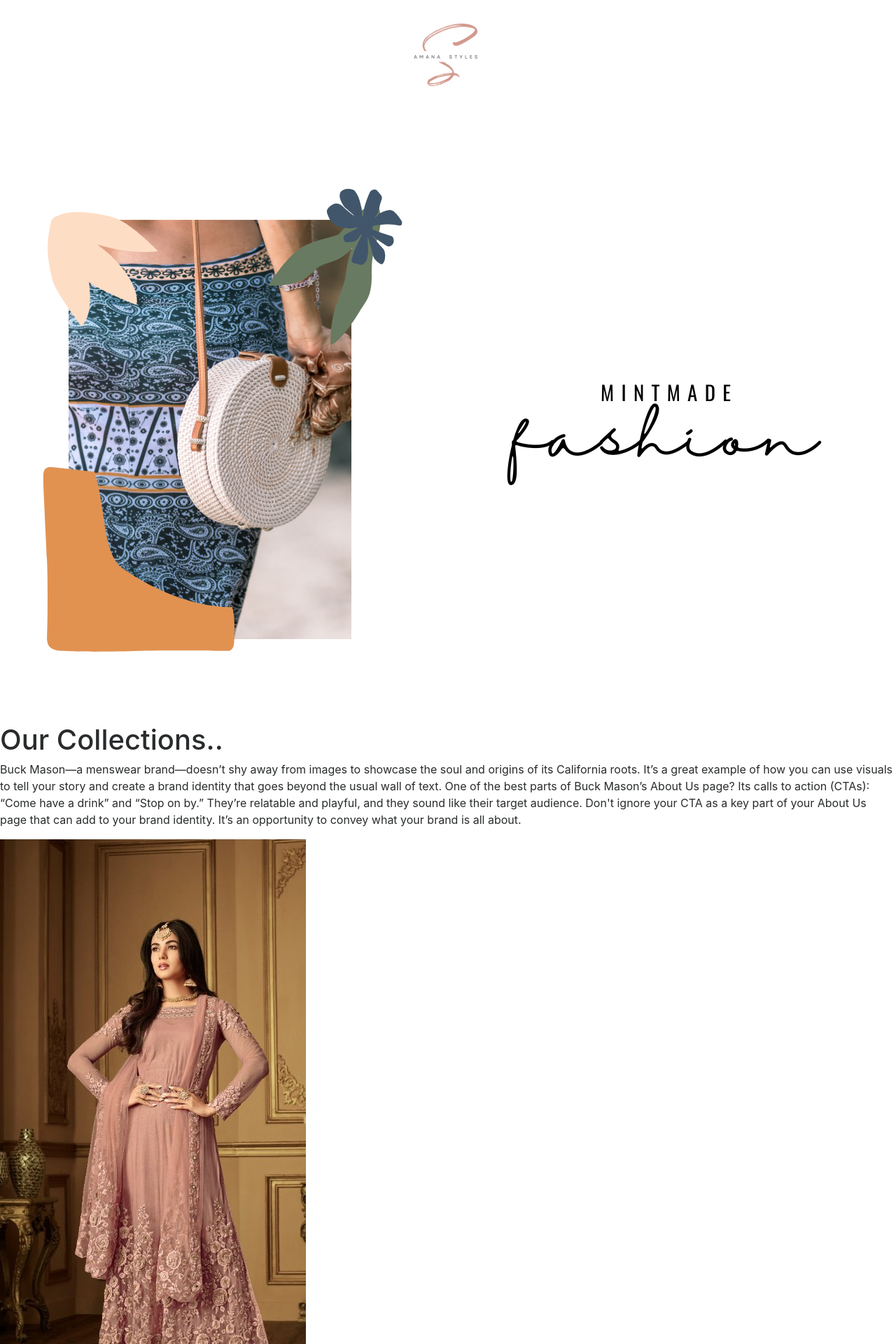
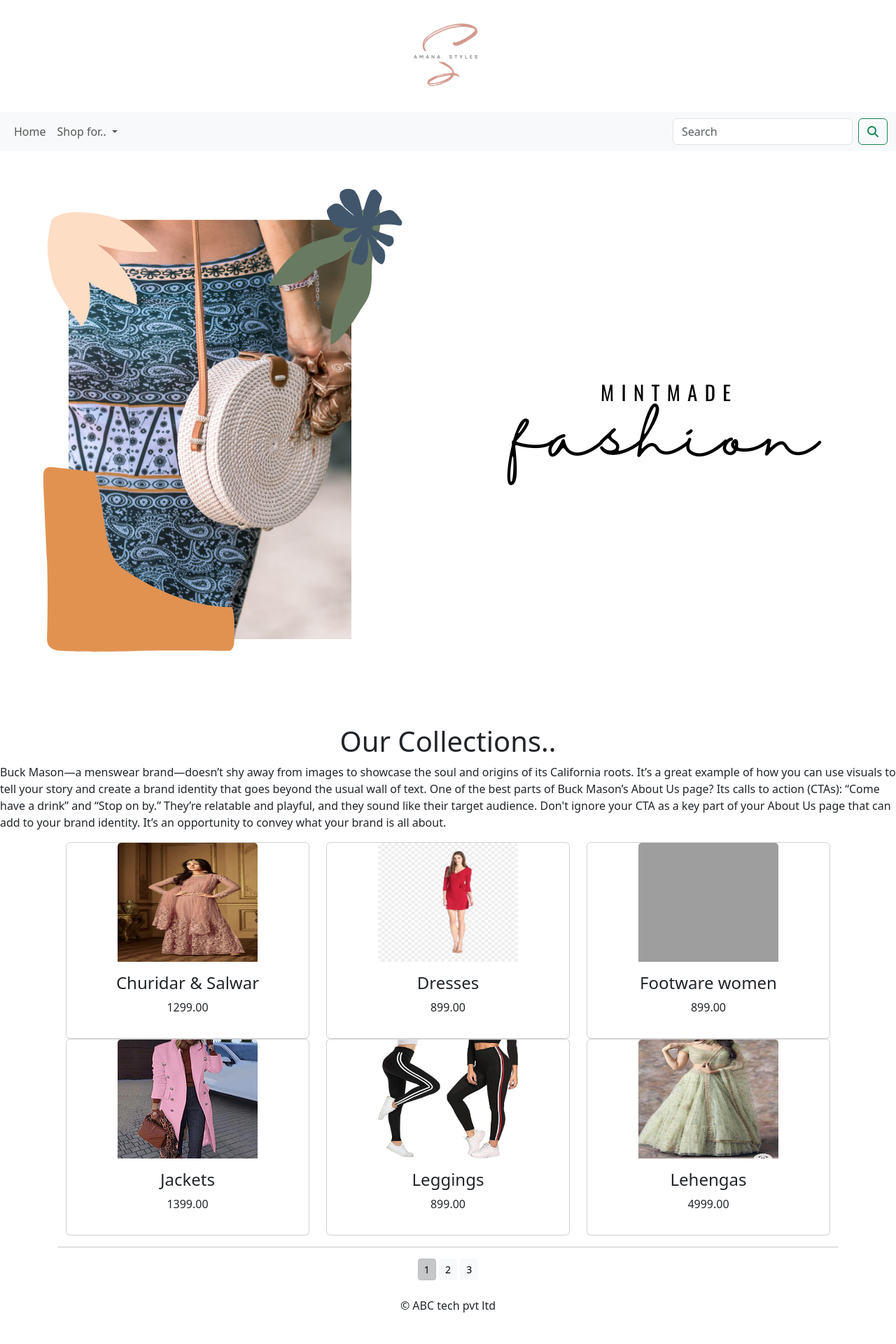
Before and after one commit to lubna5854/Lubna_git, a Django app: page /shop/ in a window 1280 px wide; the page is wider, and only the part inside the window is pictured. Shown: the top 1920 px of that part at 70% size. After the commit the page ends 1875 px from the top of that part, so only its background shows below. Run offline with Django 4.2, Linux system fonts and the light colour scheme; data comes from the database, SQL or seed files in the repository; both versions use the stored data as it was after the commit; some libraries are stand-ins or nearby versions; some web fonts are replaced; grey boxes are pictures that could not be loaded.

Commit message:
Ecommerce Added

```diff
--- a/ecommerce_project/search_app/views.py
+++ b/ecommerce_project/search_app/views.py
@@ -8,5 +8,5 @@ def search_result(request):
     query=None
     if 'q' in request.GET:
         query=request.GET.get('q')
-        q_products=Product.objects.all().filter(Q(name__contains=query) | Q(descr__contains=query))
-        return render(request,'search.html',{'query':query,'products':q_products})
+        products=Product.objects.all().filter(Q(name__contains=query) | Q(descr__contains=query))
+        return render(request,'search.html',{'query':query,'products':products})
--- a/ecommerce_project/shopapp/views.py
+++ b/ecommerce_project/shopapp/views.py
@@ -8,7 +8,7 @@ from django.core.paginator import Paginator,EmptyPage,InvalidPage
 def allProdCat(request,c_slug=None):
     c_page=None
     products_list=None
-    if c_slug!=None:
+    if c_slug != None:
         c_page=get_object_or_404(Category,slug=c_slug)
         products_list=Product.objects.all().filter(category=c_page,available=True)
     else:
--- a/ecommerce_project/static/css/custom.css
+++ b/ecommerce_project/static/css/custom.css
@@ -44,7 +44,7 @@ body{
 
 .my_image{
     width:100%;
-    height=auto;
+    height:auto;
 }
 
 .my_title{
--- a/ecommerce_project/template/base.html
+++ b/ecommerce_project/template/base.html
@@ -4,10 +4,14 @@
 <head>
     <meta charset="UTF-8">
     <meta name="viewport" content="width=device-width, initial-scale=1">
-    <link href="css/bootstrap.min.css" rel="stylesheet"  crossorigin="anonymous">
+    <link href="{% static 'css/bootstrap.min.css' %}" rel="stylesheet"  crossorigin="anonymous">
+    <link rel="preconnect" href="https://fonts.googleapis.com">
+    <link rel="preconnect" href="https://fonts.gstatic.com" crossorigin>
+    <link href="https://fonts.googleapis.com/css2?family=REM:wght@300&display=swap" rel="stylesheet">
+    <script src="https://kit.fontawesome.com/0626a98667.js" crossorigin="anonymous"></script>
     <meta name="Description" content="{% block metadescription %} {% endblock %}">
     <meta name="viewport" content="width=device-width, initial-scale=1.0">
-    <title>{% block title %}{% endblock %}</title>
+    <title>{% block title %} {% endblock %}</title>
 </head>
 <body>
     <div>
@@ -17,6 +21,8 @@
         {% endblock %}
     </div>
         {% include 'footer.html' %}
+       <script src="{% static 'js/popper.min.js' %}"></script>
+       <script src="{% static 'js/bootstrap.min.js' %}" ></script>
 
 </body>
 </html>
--- a/ecommerce_project/template/category.html
+++ b/ecommerce_project/template/category.html
@@ -13,53 +13,69 @@
     {{ category.name }} - Fashion World
 {% else %}
     See our new collection...
-{% endif%}
+{% endif %}
 {% endblock %}
 
 {% block content %}
 {% if category %}
 <div>
-    <div>
+    <div class="row my_row_class">
+        <div class="mx-auto">
         <p>
             <a href="{% url 'shopapp:allProdCat' %}">Our Collections</a>
 
         </p>
+            </div>
     </div>
 </div>
 {% endif %}
-<div>
+<div class="mx_auto">
     {% if category %}
-        <img src="{{category.image.url}}" alt="{{category.name}}">
+        <img class="my_image" src="{{category.image.url}}" alt="{{category.name}}" >
 </div>
 <br>
 <div>
-<h1>{{category.name}}</h1>
-<p>{{category.desc}}</p>
+<h1 class="text-center my_title">{{category.name}}</h1>
+<p class="text-justify">{{category.desc}}</p>
 </div>
     {% else %}
         <div>
-            <img src="{% static 'image/banner.png' %}" alt="Our Collections">
+            <img class="my_image my_image_padding" src="{% static 'image/banner.png' %}" alt="Our Collections">
         </div>
         <br>
 <div>
-    <h1>Our Collections..</h1>
-    <p>Buck Mason—a menswear brand—doesn’t shy away from images to showcase the soul and origins of its California roots. It’s a great example of how you can use visuals to tell your story and create a brand identity that goes beyond the usual wall of text.
+    <h1 class="text-center my-title">Our Collections..</h1>
+    <p class="text-justify">Buck Mason—a menswear brand—doesn’t shy away from images to showcase the soul and origins of its California roots. It’s a great example of how you can use visuals to tell your story and create a brand identity that goes beyond the usual wall of text.
         One of the best parts of Buck Mason’s About Us page? Its calls to action (CTAs): “Come have a drink” and “Stop on by.” They’re relatable and playful, and they sound like their target audience.
         Don't ignore your CTA as a key part of your About Us page that can add to your brand identity. It’s an opportunity to convey what your brand is all about.
     </p>
 </div>
     {% endif %}
-<div>
-    <div>
-         {% for product in products %}
-        <div>
-            <a href="{{product.get_url}}"><img src="{{product.image.url}}" alt="{{product.name}}"></a>
-            <div>
+<div class="container">
+    <div class="row mx-auto">
+         {% for product in products.object_list %}
+        <div class="my_bottom_margin col-6 col-sm-4 col-md-4">
+            <div class="card text-center style=min-width:18rem;">
+            <a href="{{product.get_url}}"><img class="card-img-top my_image" src="{{product.image.url}}" alt="{{product.name}}" style="width:200px; height:170px"></a>
+            <div class="card-body">
                 <h4>{{product.name}}</h4>
                 <p>{{product.price}}</p>
+            </div>
             </div>
         </div>
         {% endfor%}
     </div>
+    <div class="mx_auto">
+        {% if products.paginator.num_pages > 1 %}
+
+        <hr>
+        <div class="text-center">
+            {% for pg in products.paginator.page_range %}
+            <a href="?page={{pg}}" class="btn btn-light btn-sm {% if products.number == pg %} active {% endif %}">{{pg}}</a>
+            {% endfor %}
+        </div>
+        {% endif %}
+    </div>
+    <br>
 </div>
     {% endblock %}
--- a/ecommerce_project/template/navbar.html
+++ b/ecommerce_project/template/navbar.html
@@ -1,16 +1,16 @@
+
+
 <nav class="navbar navbar-expand-lg bg-body-tertiary">
     <div class="container-fluid">
-
       <button class="navbar-toggler" type="button" data-bs-toggle="collapse" data-bs-target="#navbarSupportedContent" aria-controls="navbarSupportedContent" aria-expanded="false" aria-label="Toggle navigation">
         <span class="navbar-toggler-icon"></span>
       </button>
       <div class="collapse navbar-collapse" id="navbarSupportedContent">
         <ul class="navbar-nav me-auto mb-2 mb-lg-0">
-
           <li class="nav-item">
-          <a class="nav-link" href="#">Home</a>
+            <a class="nav-link" href="{% url 'shopapp:allProdCat' %}">Home</a>
           </li>
-        <li class="nav-item dropdown {% if 'shopapp' in request.path %}active {% endif %}">
+          <li class="nav-item dropdown {% if 'shopapp' in request.path %} active {% endif %}">
             <a class="nav-link dropdown-toggle" href="#" role="button" data-bs-toggle="dropdown" aria-expanded="false">
               Shop for..
             </a>
@@ -19,16 +19,16 @@
               {% for cat in links %}
                 <li><a class="dropdown-item" href="{{cat.get_url}}">{{cat.name}}</a></li>
               {% endfor %}
-
             </ul>
           </li>
           {% if item_count > 0 %}
           <li class="nav-item">
-          <a class="nav-link" href="{% url 'cart_app:cart_detail' %}"><i class="fa-solid fa-cart-plus"></i>({{item_count}})</a>
+              <a class="nav-link " href="{% url 'cart_app:cart_detail' %}">Your cart<i class="fa-solid fa-cart-shopping"></i>({{item_count}})</a>
           </li>
           {% endif %}
         </ul>
-      <form class="d-flex" action="{% url 'search_app:search_result' %}" role="search" method="get">
+
+        <form class="d-flex" role="search" action="{% url 'search_app:search_result' %}" method="get">
           {% csrf_token %}
           <input class="form-control me-2" type="search" placeholder="Search" name="q" aria-label="Search">
           <button class="btn btn-outline-success" type="submit"><i class="fa-solid fa-magnifying-glass"></i></button>
```
Also changed, not shown: ecommerce_project/template/cart.html (+5 -5 lines), ecommerce_project/template/product.html (+13 -17 lines), ecommerce_project/db.sqlite3. Lines whose indentation alone changed are shown as unchanged.
